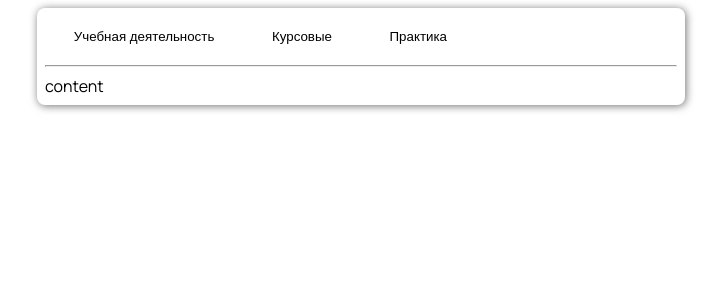
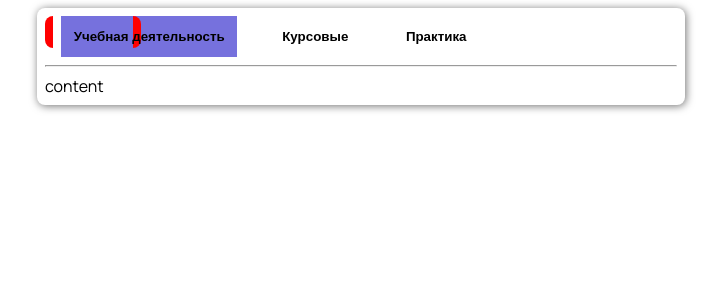
Before and after one commit to Chiga2030/isco-pro-test-task-2, a React (Create React App) app: page / in a window 1280 px wide. Shown: the top 300 px of the page, without its empty margins (279-1002 px from the left). Built offline with nearby package versions, Linux system fonts and the light colour scheme; the HTML template or start-up script is replaced by a standard one.

Commit message:
added draft of toggle component

```diff
--- /dev/null
+++ b/src/components/ToggleBar/ActiveArea.jsx
@@ -0,0 +1,20 @@
+import styles from './ActiveArea.module.css';
+
+const ActiveArea = ({
+  firstPosition,
+}) => (
+  <>
+    <span className={ styles.activeAreaLeft }></span>
+    <span
+      style={ {
+        left: firstPosition.left,
+        height: firstPosition.height,
+        width: firstPosition.width,
+      } }
+      className={ styles.activeAreaCenter }></span>
+    <span className={ styles.activeAreaRight }></span>
+  </>
+);
+
+
+export default ActiveArea;
--- /dev/null
+++ b/src/components/ToggleBar/ActiveArea.module.css
@@ -0,0 +1,27 @@
+.activeAreaLeft,
+.activeAreaCenter,
+.activeAreaRight {
+  transition: transform .2s ease-in-out;
+  position: absolute;
+  height: 2rem;
+  z-index: 0;
+}
+
+.activeAreaLeft {
+  width: 0.5rem;
+  background: red;
+  border-radius: .5rem 0 0 .5rem;
+}
+
+.activeAreaCenter {
+  width: 5rem;
+  background: var(--color-clickable);
+  /*transform: translateX(.5rem);*/
+}
+
+.activeAreaRight {
+  width: 0.5rem;
+  background: red;
+  border-radius: 0 .5rem .5rem 0;
+  transform: translateX(5.5rem);
+}
--- a/src/components/ToggleBar/ToggleBar.jsx
+++ b/src/components/ToggleBar/ToggleBar.jsx
@@ -1,4 +1,12 @@
 import styles from './ToggleBar.module.css';
+
+import {
+  useState,
+  useEffect,
+  useRef,
+} from 'react';
+
+import ActiveArea from './ActiveArea';
 
 const buttons = [
   'Учебная деятельность',
@@ -6,23 +14,74 @@ const buttons = [
   'Практика',
 ];
 
-const ToggleBar = () => (
+const ToggleBar = () => {
+  const [
+    firstPosition,
+    setFirstPosition,
+  ] = useState({});
+
+  const buttonBar = useRef(null);
+
+  useEffect(() => {
+    setFirstPosition({
+      left: buttonBar.current.firstChild.offsetLeft,
+      height: buttonBar.current.firstChild.offsetHeight,
+      width: buttonBar.current.firstChild.offsetWidth,
+    });
+  }, []);
+
+  const onDetectNewActivePositionHandler = coord => {
+    console.log(coord);
+
+    const leftSize = coord.left;
+    console.log(leftSize);
+  };
+
+
+  return (
     <div className={ styles.ToggleBar }>
-    <div className={ styles.buttonBar }>
+      <div ref={ buttonBar } className={ styles.buttonBar }>
         { buttons.map(button => (
-        <Button textButton={ button } />
+          <Button
+            key={ button }
+            onDetectNewActivePositionHandler={
+              onDetectNewActivePositionHandler }
+            textButton={ button }
+          />
         )) }
+        <ActiveArea
+          firstPosition={ firstPosition }
+        />
       </div>
       <hr/>
       <div>content</div>
     </div>
   );
+};
 
 
 const Button = ({
+  onDetectNewActivePositionHandler,
   textButton,
-}) => (
-  <input type="button" className={ styles.button } value={ textButton } />
+}) => {
+  console.log();
+  const button = useRef(null);
+
+  return (
+    <input
+      ref={ button }
+      type="button"
+      className={ styles.button }
+      value={ textButton }
+      onClick={ () => onDetectNewActivePositionHandler({
+        width: button.current.offsetWidth,
+        height: button.current.offsetHeight,
+        top: button.current.offsetTop,
+        left: button.current.offsetLeft,
+      }) }
+    />
   );
+};
+
 
 export default ToggleBar;
--- a/src/components/ToggleBar/ToggleBar.module.css
+++ b/src/components/ToggleBar/ToggleBar.module.css
@@ -8,6 +8,7 @@
 
 .buttonBar {
   display: flex;
+  overflow: hidden;
 }
 
 .button {
@@ -17,4 +18,10 @@
   border: none;
   background: none;
   cursor: pointer;
+  z-index: 1;
+  font-weight: bold;
 }
+
+.buttonActive {
+  color: var(--color-light);
+}
```
Lines whose indentation alone changed are shown as unchanged.
